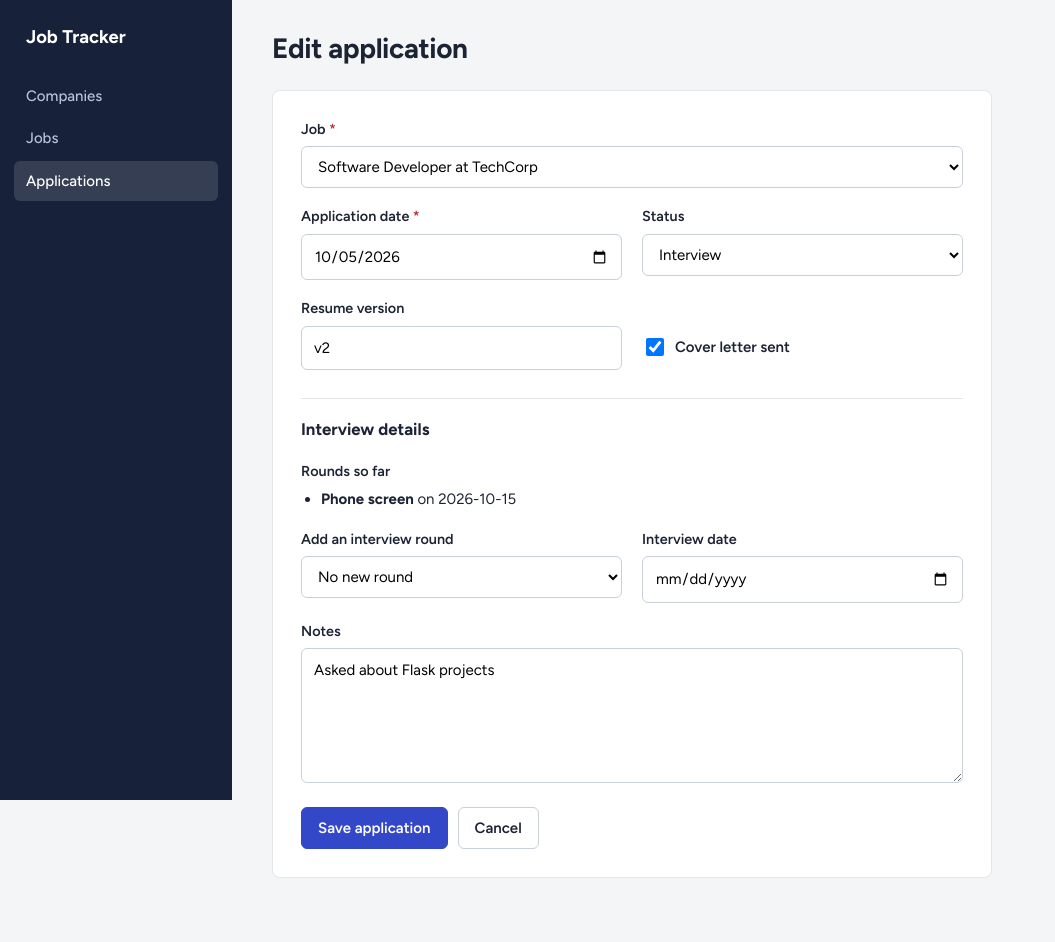
After one commit to stacyalbert/job-application-tracker, a Flask app: page /applications/1/edit in a window 1280 px wide. The commit adds this page. Shown: the whole page, without its empty margins (0-1055 px from the left). Run offline with Flask 3, Linux system fonts and the light colour scheme; data comes from the database, SQL or seed files in the repository.

Commit message:
Add Applications CRUD with status pills and JSON interview data

```diff
--- a/app.py
+++ b/app.py
@@ -219,6 +219,139 @@ def job_delete(job_id):
     flash("Job deleted.", "success")
     return redirect(url_for("jobs"))
 
+# ---------- Applications ----------
+
+APP_FIELDS = ["job_id", "application_date", "status", "resume_version",
+              "cover_letter_sent", "notes", "round_type", "round_date"]
+APPLICATION_STATUSES = ["Applied", "Screening", "Interview", "Offer", "Rejected", "Withdrawn"]
+ROUND_TYPES = ["Phone screen", "Technical", "Behavioral", "On-site", "Final round"]
+
+
+def today_str():
+    return datetime.now().strftime("%Y-%m-%d")
+
+
+def validate_application(raw, existing_interview=None):
+    """Returns (cleaned_data, errors). existing_interview keeps rounds already saved."""
+    errors, data = [], dict(raw)
+
+    try:
+        data["job_id"] = int(raw["job_id"])
+        if not db.get_job(data["job_id"]):
+            errors.append("Choose a job from the list.")
+    except (TypeError, ValueError):
+        errors.append("Choose a job.")
+
+    if not raw["application_date"]:
+        errors.append("Application date is required.")
+    else:
+        try:
+            applied = datetime.strptime(raw["application_date"], "%Y-%m-%d")
+            if applied.date() > datetime.now().date():
+                errors.append("Application date can't be in the future.")
+        except ValueError:
+            errors.append("Application date must be a valid date.")
+
+    data["status"] = raw["status"] or "Applied"
+    if data["status"] not in APPLICATION_STATUSES:
+        errors.append("Choose a valid status.")
+
+    if raw["resume_version"] and len(raw["resume_version"]) > 50:
+        errors.append("Resume version must be 50 characters or fewer.")
+
+    data["cover_letter_sent"] = bool(raw["cover_letter_sent"])
+
+    if raw["notes"] and len(raw["notes"]) > 2000:
+        errors.append("Interview notes must be 2,000 characters or fewer.")
+
+    if raw["round_type"] and raw["round_type"] not in ROUND_TYPES:
+        errors.append("Choose a valid interview type.")
+    if raw["round_date"]:
+        if not raw["round_type"]:
+            errors.append("Choose an interview type for the interview date.")
+        try:
+            datetime.strptime(raw["round_date"], "%Y-%m-%d")
+        except ValueError:
+            errors.append("Interview date must be a valid date.")
+
+    # Build the JSON stored in interview_data: keep saved rounds, update notes, add a new round.
+    interview = dict(existing_interview or {})
+    if raw["notes"]:
+        interview["notes"] = raw["notes"]
+    else:
+        interview.pop("notes", None)
+    if raw["round_type"]:
+        rounds = list(interview.get("rounds") or [])
+        rounds.append({"type": raw["round_type"], "date": raw["round_date"] or ""})
+        interview["rounds"] = rounds
+    data["interview"] = interview or None
+    return data, errors
+
+
+def render_application_form(form, action, rounds=None):
+    return render_template("application_form.html", application=form, action=action,
+                           jobs=db.get_all_jobs(), statuses=APPLICATION_STATUSES,
+                           round_types=ROUND_TYPES, rounds=rounds or [])
+
+
+@app.route("/applications")
+def applications():
+    return render_template("applications.html", applications=db.get_all_applications())
+
+
+@app.route("/applications/<int:application_id>")
+def application_detail(application_id):
+    application = db.get_application(application_id)
+    if not application:
+        flash("Application not found.", "error")
+        return redirect(url_for("applications"))
+    return render_template("application_detail.html", application=application)
+
+
+@app.route("/applications/add", methods=["GET", "POST"])
+def application_add():
+    if request.method == "POST":
+        raw = clean(request.form, APP_FIELDS)
+        data, errors = validate_application(raw)
+        if errors:
+            for e in errors:
+                flash(e, "error")
+            return render_application_form(raw, "Add")
+        db.add_application(data)
+        flash("Application added.", "success")
+        return redirect(url_for("applications"))
+    form = {"job_id": request.args.get("job_id"),
+            "application_date": today_str(), "status": "Applied"}
+    return render_application_form(form, "Add")
+
+
+@app.route("/applications/<int:application_id>/edit", methods=["GET", "POST"])
+def application_edit(application_id):
+    existing = db.get_application(application_id)
+    if not existing:
+        flash("Application not found.", "error")
+        return redirect(url_for("applications"))
+    rounds = existing["interview"].get("rounds") or []
+    if request.method == "POST":
+        raw = clean(request.form, APP_FIELDS)
+        data, errors = validate_application(raw, existing["interview"])
+        if errors:
+            for e in errors:
+                flash(e, "error")
+            return render_application_form(raw, "Edit", rounds)
+        db.update_application(application_id, data)
+        flash("Application updated.", "success")
+        return redirect(url_for("applications"))
+    form = dict(existing)
+    form["notes"] = existing["interview"].get("notes")
+    return render_application_form(form, "Edit", rounds)
+
+
+@app.route("/applications/<int:application_id>/delete", methods=["POST"])
+def application_delete(application_id):
+    db.delete_application(application_id)
+    flash("Application deleted.", "success")
+    return redirect(url_for("applications"))
 
 # Keep this block LAST: routes defined below it would never be registered.
 if __name__ == "__main__":
--- a/static/style.css
+++ b/static/style.css
@@ -237,3 +237,14 @@ td .sub { font-weight: 400; color: var(--muted); font-size: 0.85rem; }
   .detail-grid { grid-template-columns: 1fr; gap: 4px; }
   .detail-grid dd { margin-bottom: 12px; }
 }
+
+/* ---------- Applications ---------- */
+.check { display: flex; align-items: center; gap: 8px; font-weight: 600; padding-top: 26px; }
+.check input { width: 18px; height: 18px; }
+.form-section { grid-column: 1 / -1; font-size: 1.05rem; margin: 10px 0 0; padding-top: 18px; border-top: 1px solid var(--line); }
+.round-list { margin: 0; padding-left: 20px; }
+.notes { white-space: pre-wrap; }
+
+@media (max-width: 800px) {
+  .check { padding-top: 0; }
+}
--- /dev/null
+++ b/templates/application_form.html
@@ -0,0 +1,98 @@
+{% extends "base.html" %}
+{% block title %}{{ action }} application{% endblock %}
+{% block content %}
+<header class="page-header">
+    <h1>{{ action }} application</h1>
+</header>
+
+{% if not jobs %}
+<div class="empty">
+    <h2>Add a job first</h2>
+    <p>Every application is for a job.</p>
+    <a class="btn" href="{{ url_for('job_add') }}">Add job</a>
+</div>
+{% else %}
+<form method="post" class="panel">
+    <div class="form-grid">
+        <label class="field full">
+            <span>Job <span class="req" aria-hidden="true">*</span></span>
+            <select name="job_id" required>
+                <option value="">Choose a job</option>
+                {% for j in jobs %}
+                <option value="{{ j.job_id }}"
+                    {% if application.get('job_id')|string == j.job_id|string %}selected{% endif %}>
+                    {{ j.job_title }} at {{ j.company_name }}
+                </option>
+                {% endfor %}
+            </select>
+        </label>
+
+        <label class="field">
+            <span>Application date <span class="req" aria-hidden="true">*</span></span>
+            <input type="date" name="application_date" required
+                   value="{{ application.get('application_date') or '' }}">
+        </label>
+
+        <label class="field">
+            <span>Status</span>
+            <select name="status">
+                {% for s in statuses %}
+                <option value="{{ s }}" {% if application.get('status') == s %}selected{% endif %}>{{ s }}</option>
+                {% endfor %}
+            </select>
+        </label>
+
+        <label class="field">
+            <span>Resume version</span>
+            <input type="text" name="resume_version" maxlength="50" placeholder="e.g. v2"
+                   value="{{ application.get('resume_version') or '' }}">
+        </label>
+
+        <label class="check">
+            <input type="checkbox" name="cover_letter_sent"
+                   {% if application.get('cover_letter_sent') %}checked{% endif %}>
+            <span>Cover letter sent</span>
+        </label>
+
+        <h2 class="form-section">Interview details</h2>
+
+        {% if rounds %}
+        <div class="field full">
+            <span>Rounds so far</span>
+            <ul class="round-list">
+                {% for r in rounds %}
+                <li><strong>{{ r.get('type') }}</strong>{% if r.get('date') %} on {{ r.get('date') }}{% endif %}</li>
+                {% endfor %}
+            </ul>
+        </div>
+        {% endif %}
+
+        <label class="field">
+            <span>Add an interview round</span>
+            <select name="round_type">
+                <option value="">No new round</option>
+                {% for t in round_types %}
+                <option value="{{ t }}" {% if application.get('round_type') == t %}selected{% endif %}>{{ t }}</option>
+                {% endfor %}
+            </select>
+        </label>
+
+        <label class="field">
+            <span>Interview date</span>
+            <input type="date" name="round_date" value="{{ application.get('round_date') or '' }}">
+        </label>
+
+        <label class="field full">
+            <span>Notes</span>
+            <textarea name="notes" rows="5" maxlength="2000"
+                      placeholder="Questions they asked, who you spoke with, follow-ups...">{{ application.get('notes') or '' }}</textarea>
+        </label>
+    </div>
+
+    <div class="form-actions">
+        <button class="btn" type="submit">Save application</button>
+        <a class="btn btn-secondary" href="{{ url_for('applications') }}">Cancel</a>
+    </div>
+</form>
+{% endif %}
+{% endblock %}
--- a/templates/base.html
+++ b/templates/base.html
@@ -18,8 +18,10 @@
             <a href="{{ url_for('companies') }}"
                class="{{ 'active' if request.endpoint in ('companies', 'company_add', 'company_edit') }}">Companies</a>
             <a href="{{ url_for('jobs') }}"
-            class="{{ 'active' if request.endpoint in ('jobs', 'job_add', 'job_edit', 'job_detail') }}">Jobs</a>
-            {# Add Dashboard, Applications, Contacts, and Job Match links as you build them #}
+               class="{{ 'active' if request.endpoint in ('jobs', 'job_add', 'job_edit', 'job_detail') }}">Jobs</a>
+            <a href="{{ url_for('applications') }}"
+               class="{{ 'active' if request.endpoint in ('applications', 'application_add', 'application_edit', 'application_detail') }}">Applications</a>
+            {# Add Dashboard, Contacts, and Job Match links as you build them #}
         </nav>
     </aside>
 
--- a/templates/job_detail.html
+++ b/templates/job_detail.html
@@ -8,7 +8,10 @@
         <h1>{{ job.job_title }}</h1>
         <p class="page-sub">{{ job.company_name }}</p>
     </div>
-    <a class="btn" href="{{ url_for('job_edit', job_id=job.job_id) }}">Edit job</a>
+    <div class="actions">
+        <a class="btn btn-secondary" href="{{ url_for('application_add', job_id=job.job_id) }}">Track application</a>
+        <a class="btn" href="{{ url_for('job_edit', job_id=job.job_id) }}">Edit job</a>
+    </div>
 </header>
 
 <div class="panel">
```
Also changed, not shown: database.py (+64 -0 lines), templates/application_detail.html (added, +47 -0 lines), templates/applications.html (+64 -0 lines).
